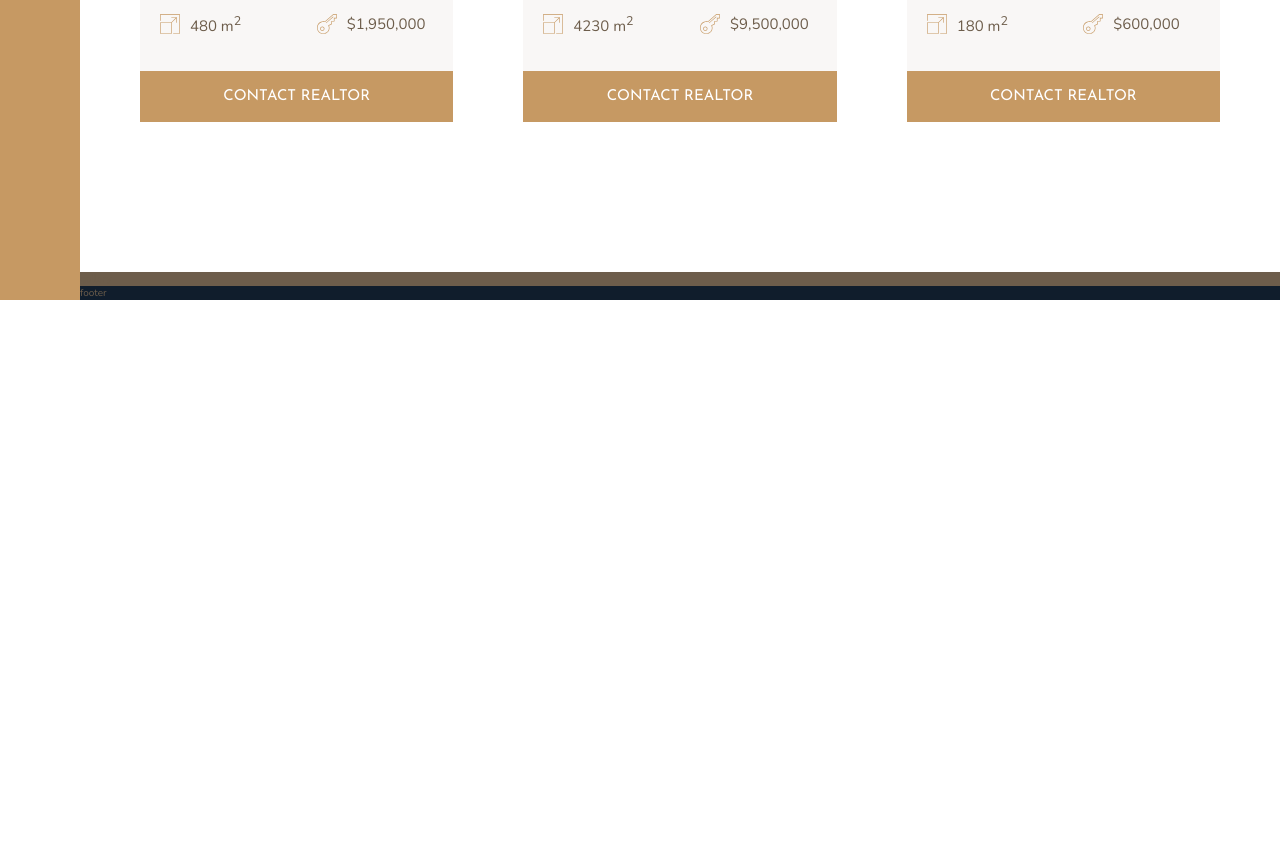
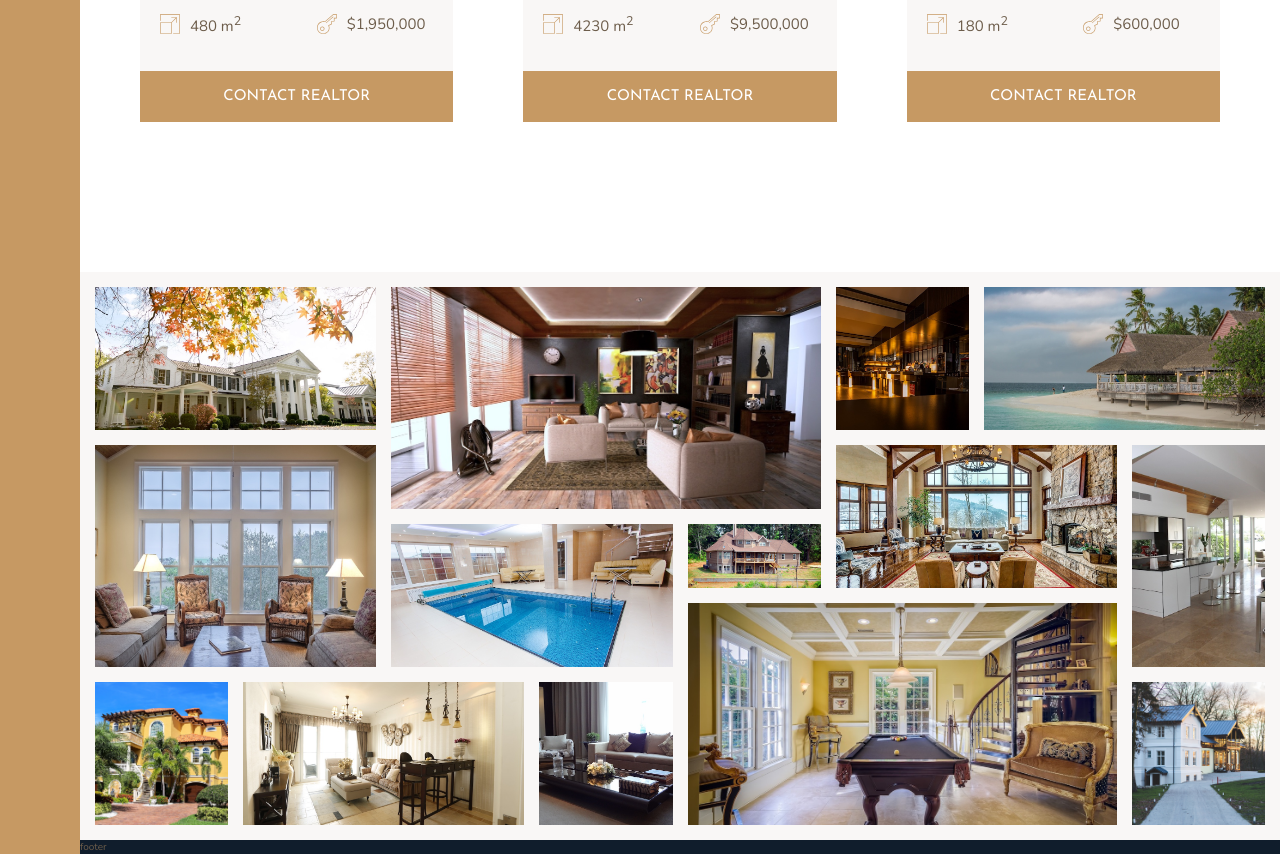
Before and after one commit to AntonRufus/Nexter, a website: page index.html in a window 1280 px wide. Shown: the part 2730-3584 px from the top of the page. Before the commit the page ends 3030 px from the top, so only its background shows below. Drawn offline with nearby package versions, Linux system fonts and the light colour scheme.

Commit message:
the gallery section

```diff
--- a/index.html
+++ b/index.html
@@ -306,7 +306,48 @@
 </section>
 <!-- gallery section-->
 <section class="gallery">
-    gallery
+    <figure class="gallery__item gallery__item--1">
+        <img src="img/gal-1.jpeg" alt="Gallary image 1" class="gallery__img">
+    </figure>
+    <figure class="gallery__item gallery__item--2">
+        <img src="img/gal-2.jpeg" alt="Gallary image 2" class="gallery__img">
+    </figure>
+    <figure class="gallery__item gallery__item--3">
+        <img src="img/gal-3.jpeg" alt="Gallary image 3" class="gallery__img">
+    </figure>
+    <figure class="gallery__item gallery__item--4">
+        <img src="img/gal-4.jpeg" alt="Gallary image 4" class="gallery__img">
+    </figure>
+    <figure class="gallery__item gallery__item--5">
+        <img src="img/gal-5.jpeg" alt="Gallary image 5" class="gallery__img">
+    </figure>
+    <figure class="gallery__item gallery__item--6">
+        <img src="img/gal-6.jpeg" alt="Gallary image 6" class="gallery__img">
+    </figure>
+    <figure class="gallery__item gallery__item--7">
+        <img src="img/gal-7.jpeg" alt="Gallary image 7" class="gallery__img">
+    </figure>
+    <figure class="gallery__item gallery__item--8">
+        <img src="img/gal-8.jpeg" alt="Gallary image 8" class="gallery__img">
+    </figure>
+    <figure class="gallery__item gallery__item--9">
+        <img src="img/gal-9.jpeg" alt="Gallary image 9" class="gallery__img">
+    </figure>
+    <figure class="gallery__item gallery__item--10">
+        <img src="img/gal-10.jpeg" alt="Gallary image 10" class="gallery__img">
+    </figure>
+    <figure class="gallery__item gallery__item--11">
+        <img src="img/gal-11.jpeg" alt="Gallary image 11" class="gallery__img">
+    </figure>
+    <figure class="gallery__item gallery__item--12">
+        <img src="img/gal-12.jpeg" alt="Gallary image 12" class="gallery__img">
+    </figure>
+    <figure class="gallery__item gallery__item--13">
+        <img src="img/gal-13.jpeg" alt="Gallary image 13" class="gallery__img">
+    </figure>
+    <figure class="gallery__item gallery__item--14">
+        <img src="img/gal-14.jpeg" alt="Gallary image 14" class="gallery__img">
+    </figure>
 </section>
 <!-- footer section-->
 <footer class="footer">
--- a/sass/_gallery.scss
+++ b/sass/_gallery.scss
@@ -1,4 +1,89 @@
 .gallery {
-  background-color: $color-grey-dark-2;
+  background-color: $color-grey-light-1;
   grid-column: full-start / full-end;
+
+  display: grid;
+  grid-template-columns: repeat(8, 1fr);
+  grid-template-rows: repeat(7, 5vw);
+  grid-gap: 1.5rem;
+  padding: 1.5rem;
+
+  &__item {
+    &--1 {
+      grid-row: 1 / span 2;
+      grid-column: 1 / span 2;
+    }
+
+    &--2 {
+      grid-row: 1 / span 3;
+      grid-column: 3 / span 3;
+    }
+
+    &--3 {
+      grid-row: 1 / span 2;
+      grid-column: 6 / span 1;
+    }
+
+    &--4 {
+      grid-row: 1 / span 2;
+      grid-column: 7 / span 2;
+    }
+
+    &--5 {
+      grid-row: 3 / span 3;
+      grid-column: 1 / span 2;
+    }
+
+    &--6 {
+      grid-row: 4 / span 2;
+      grid-column: 3 / span 2;
+    }
+
+    &--7 {
+      grid-row: 4 / span 1;
+      grid-column: 5 / span 1;
+    }
+
+    &--8 {
+      grid-row: 3 / span 2;
+      grid-column: 6 / span 2;
+    }
+
+    &--9 {
+      grid-row: 3 / span 3;
+      grid-column: 8 / span 1;
+    }
+
+    &--10 {
+      grid-row: 6 / span 2;
+      grid-column: 1 / span 1;
+    }
+
+    &--11 {
+      grid-row: 6 / span 2;
+      grid-column: 2 / span 2;
+    }
+
+    &--12 {
+      grid-row: 6 / span 2;
+      grid-column: 4 / span 1;
+    }
+
+    &--13 {
+      grid-row: 5 / span 3;
+      grid-column: 5 / span 3;
+    }
+
+    &--14 {
+      grid-row: 6 / span 2;
+      grid-column: 8 / span 1;
+    }
+  }
+
+  &__img {
+    object-fit: cover;
+    width: 100%;
+    height: 100%;
+    display: block;
+  }
 }
```
Also changed, not shown: css/style.css.
